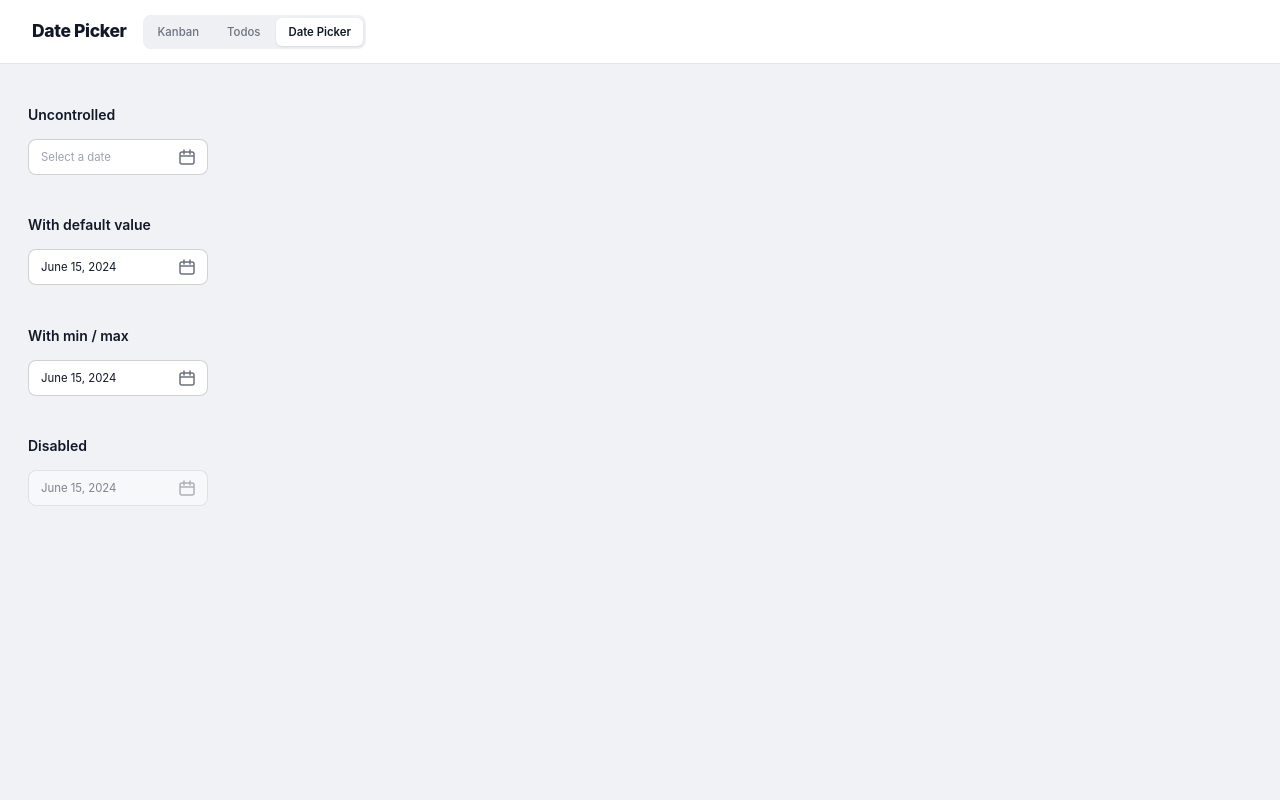
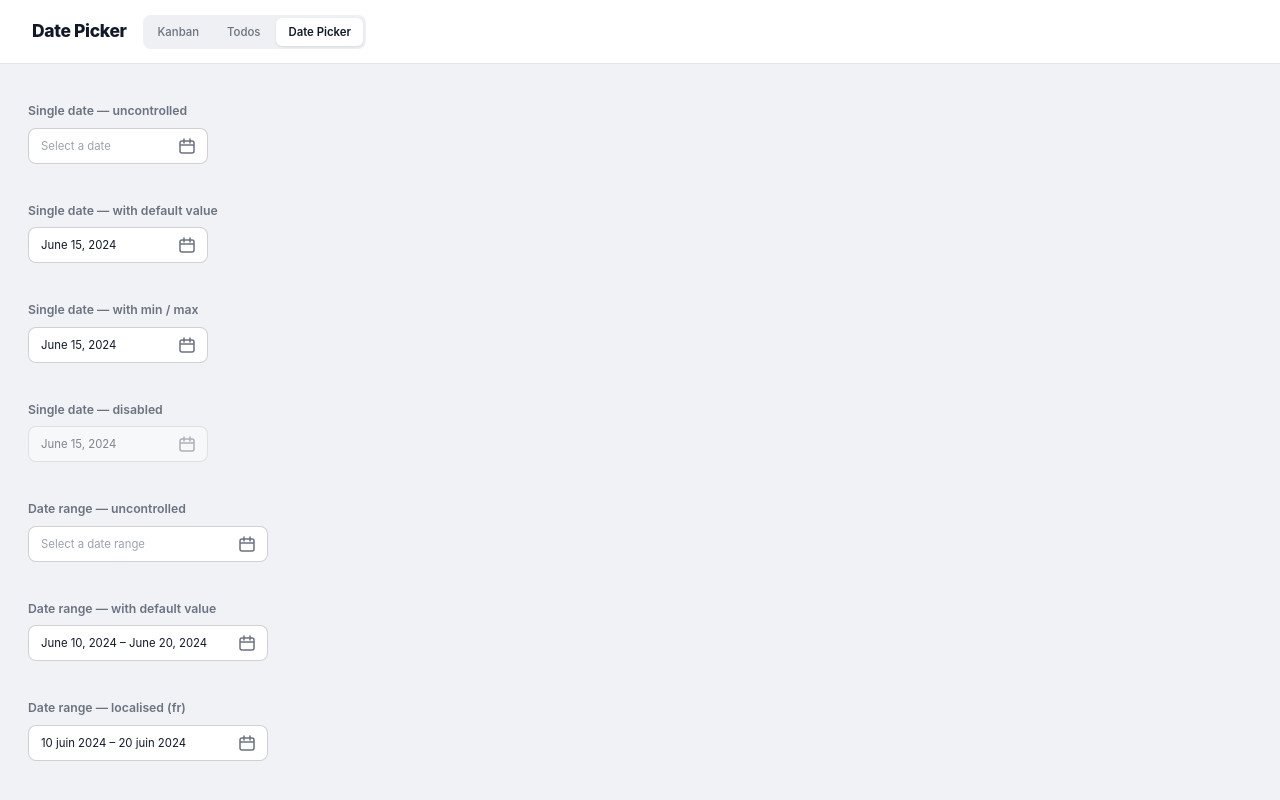
Before and after one commit to mohammed-afzal-cirruslabs/kanban-board, a React (Vite) app: page / in a window 1280 px wide. Both pictures are taken after a click on the button "Date Picker". Built offline with nearby package versions, Linux system fonts and the light colour scheme.

Commit message:
feat(S-9): wire DateRangePicker into App showcase; add range and localised examples

```diff
--- a/src/App.tsx
+++ b/src/App.tsx
@@ -17,7 +17,7 @@ import { INITIAL_COLUMNS } from './data'
 import { KanbanColumn } from './components/KanbanColumn'
 import { KanbanCard } from './components/KanbanCard'
 import { TodoPage } from './components/TodoPage'
-import { DatePicker } from './components/DatePicker'
+import { DatePicker, DateRangePicker } from './components/DatePicker'
 import styles from './App.module.css'
 
 type View = 'kanban' | 'todo' | 'datepicker'
@@ -171,22 +171,48 @@ function App() {
       ) : view === 'todo' ? (
         <TodoPage />
       ) : (
-        <main style={{ padding: '2rem', display: 'flex', flexDirection: 'column', gap: '2rem' }}>
+        <main style={{ padding: '2rem', display: 'flex', flexDirection: 'column', gap: '2rem', maxWidth: 640 }}>
           <section>
-            <h2 style={{ marginBottom: '1rem', fontSize: '1rem', fontWeight: 600 }}>Uncontrolled</h2>
+            <h2 style={{ marginBottom: '0.5rem', fontSize: '0.875rem', fontWeight: 600, color: 'var(--color-text-muted, #888)' }}>
+              Single date — uncontrolled
+            </h2>
             <DatePicker placeholder="Select a date" />
           </section>
           <section>
-            <h2 style={{ marginBottom: '1rem', fontSize: '1rem', fontWeight: 600 }}>With default value</h2>
+            <h2 style={{ marginBottom: '0.5rem', fontSize: '0.875rem', fontWeight: 600, color: 'var(--color-text-muted, #888)' }}>
+              Single date — with default value
+            </h2>
             <DatePicker defaultValue="2024-06-15" />
           </section>
           <section>
-            <h2 style={{ marginBottom: '1rem', fontSize: '1rem', fontWeight: 600 }}>With min / max</h2>
+            <h2 style={{ marginBottom: '0.5rem', fontSize: '0.875rem', fontWeight: 600, color: 'var(--color-text-muted, #888)' }}>
+              Single date — with min / max
+            </h2>
             <DatePicker defaultValue="2024-06-15" min="2024-06-10" max="2024-06-25" />
           </section>
           <section>
-            <h2 style={{ marginBottom: '1rem', fontSize: '1rem', fontWeight: 600 }}>Disabled</h2>
+            <h2 style={{ marginBottom: '0.5rem', fontSize: '0.875rem', fontWeight: 600, color: 'var(--color-text-muted, #888)' }}>
+              Single date — disabled
+            </h2>
             <DatePicker defaultValue="2024-06-15" disabled />
+          </section>
+          <section>
+            <h2 style={{ marginBottom: '0.5rem', fontSize: '0.875rem', fontWeight: 600, color: 'var(--color-text-muted, #888)' }}>
+              Date range — uncontrolled
+            </h2>
+            <DateRangePicker placeholder="Select a date range" />
+          </section>
+          <section>
+            <h2 style={{ marginBottom: '0.5rem', fontSize: '0.875rem', fontWeight: 600, color: 'var(--color-text-muted, #888)' }}>
+              Date range — with default value
+            </h2>
+            <DateRangePicker defaultValue={{ start: '2024-06-10', end: '2024-06-20' }} />
+          </section>
+          <section>
+            <h2 style={{ marginBottom: '0.5rem', fontSize: '0.875rem', fontWeight: 600, color: 'var(--color-text-muted, #888)' }}>
+              Date range — localised (fr)
+            </h2>
+            <DateRangePicker defaultValue={{ start: '2024-06-10', end: '2024-06-20' }} locale="fr" />
           </section>
         </main>
       )}
```
